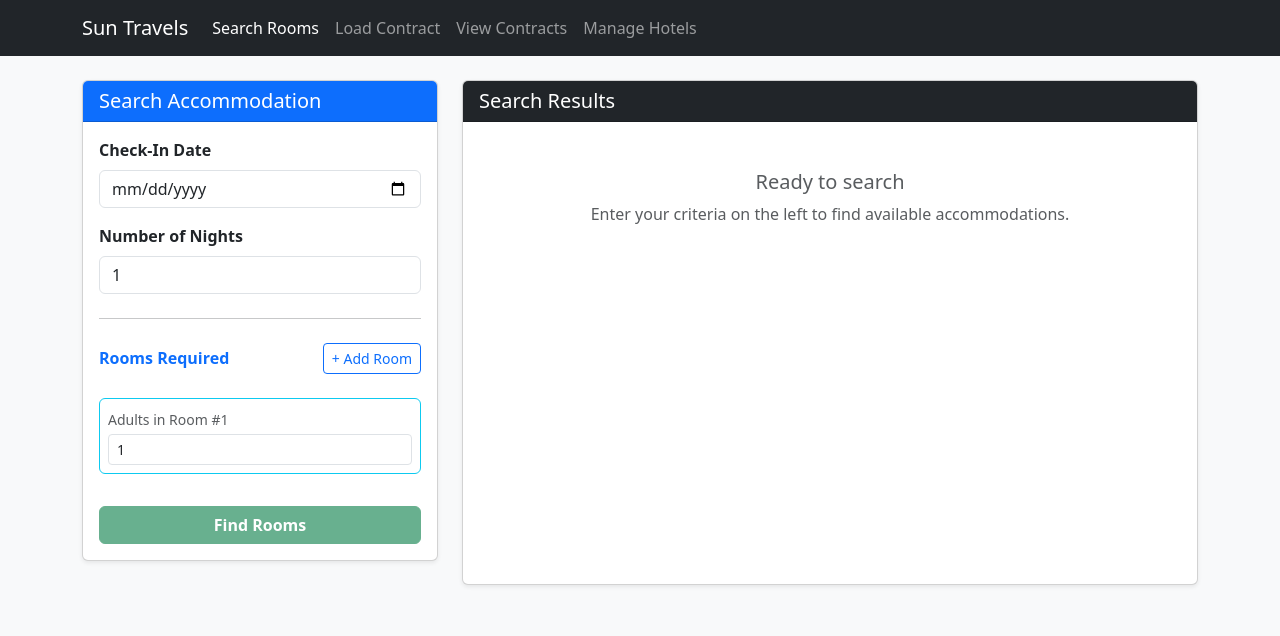
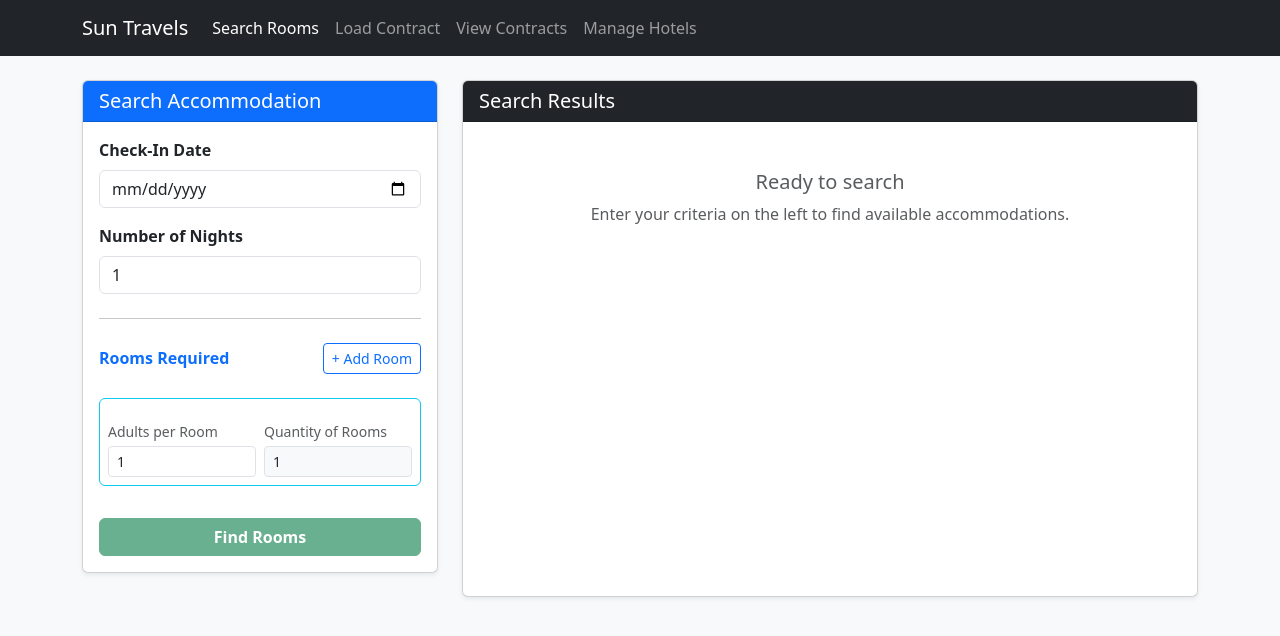
Before and after one commit to Dhana0313/SunTravels-Hotel-Contract-System, an Angular app in the folder sun-travels-ui/: page /search in a window 1280 px wide. Shown: the top 636 px of the page. Built offline with nearby package versions, Linux system fonts and the light colour scheme.

Commit message:
Fix the Change Detection issue

```diff
--- a/sun-travels-ui/src/app/features/contract-viewer/contract-viewer.ts
+++ b/sun-travels-ui/src/app/features/contract-viewer/contract-viewer.ts
@@ -1,4 +1,4 @@
-import { Component, OnInit } from '@angular/core';
+import { Component, OnInit, ChangeDetectorRef } from '@angular/core';
 import { CommonModule } from '@angular/common';
 import { ContractService } from '../../core/services/contract';
 import { ContractResponse } from '../../core/models/contract';
@@ -14,7 +14,10 @@ export class ContractViewer implements OnInit {
   contracts: ContractResponse[] = [];
   errorMessage = '';
 
-  constructor(private contractService: ContractService) {}
+  constructor(
+    private contractService: ContractService,
+    private cdr: ChangeDetectorRef
+  ) {}
 
   ngOnInit(): void {
     this.loadContracts();
@@ -24,6 +27,7 @@ export class ContractViewer implements OnInit {
     this.contractService.getAllContracts().subscribe({
       next: (data) => {
         this.contracts = data;
+        this.cdr.detectChanges();
       },
       error: (err) => {
         console.error('Error fetching contracts:', err);
--- a/sun-travels-ui/src/app/features/hotel-management/hotel-management.ts
+++ b/sun-travels-ui/src/app/features/hotel-management/hotel-management.ts
@@ -1,4 +1,4 @@
-import { Component, OnInit } from '@angular/core';
+import { Component, OnInit, ChangeDetectorRef } from '@angular/core';
 import { CommonModule } from '@angular/common';
 import { ReactiveFormsModule, FormBuilder, FormGroup, Validators } from '@angular/forms';
 import { HotelService } from '../../core/services/hotel';
@@ -19,7 +19,8 @@ export class HotelManagementComponent implements OnInit {
 
   constructor(
     private fb: FormBuilder,
-    private hotelService: HotelService
+    private hotelService: HotelService,
+    private cdr: ChangeDetectorRef
   ) {}
 
   ngOnInit(): void {
@@ -31,7 +32,10 @@ export class HotelManagementComponent implements OnInit {
 
   loadHotels(): void {
     this.hotelService.getAllHotels().subscribe({
-      next: (data) => this.hotels = data,
+      next: (data) => {
+        this.hotels = data;
+        this.cdr.detectChanges();
+      },
       error: (err) => console.error('Failed to load hotels', err)
     });
   }
@@ -48,6 +52,7 @@ export class HotelManagementComponent implements OnInit {
         error: (err) => {
           this.errorMessage = 'Failed to add hotel. Please try again.';
           this.successMessage = '';
+          this.cdr.detectChanges();
         }
       });
     }
--- a/sun-travels-ui/src/app/features/search-engine/search-engine.html
+++ b/sun-travels-ui/src/app/features/search-engine/search-engine.html
@@ -28,14 +28,25 @@
           <div formArrayName="roomRequests" class="d-flex flex-column gap-3">
             @for (room of roomRequests.controls; track $index; let i = $index) {
               <div [formGroupName]="i" class="card border-info">
-                <div class="card-body p-2 d-flex justify-content-between align-items-center gap-2">
-                  <div class="flex-grow-1">
-                    <label class="form-label small text-muted mb-1">Adults in Room #{{ i + 1 }}</label>
-                    <input type="number" class="form-control form-control-sm" formControlName="noOfAdults">
+                <div class="card-body p-2 position-relative">
+
+                  @if (roomRequests.length > 1) {
+                    <button type="button" class="btn btn-sm btn-link text-danger position-absolute top-0 end-0 text-decoration-none" (click)="removeRoomRequest(i)">
+                      <strong>X</strong>
+                    </button>
+                  }
+
+                  <div class="row g-2 mt-1">
+                    <div class="col-6">
+                      <label class="form-label small text-muted mb-1">Adults per Room</label>
+                      <input type="number" class="form-control form-control-sm" formControlName="noOfAdults">
+                    </div>
+                    <div class="col-6">
+                      <label class="form-label small text-muted mb-1">Quantity of Rooms</label>
+                      <input type="number" class="form-control form-control-sm bg-light" formControlName="roomQuantity">
+                    </div>
                   </div>
-                  @if (roomRequests.length > 1) {
-                    <button type="button" class="btn btn-sm btn-outline-danger mt-4" (click)="removeRoomRequest(i)">X</button>
-                  }
+
                 </div>
               </div>
             }
--- a/sun-travels-ui/src/app/features/search-engine/search-engine.ts
+++ b/sun-travels-ui/src/app/features/search-engine/search-engine.ts
@@ -1,8 +1,8 @@
-import { Component, OnInit } from '@angular/core';
+import { Component, OnInit, ChangeDetectorRef } from '@angular/core';
 import { CommonModule } from '@angular/common';
 import { ReactiveFormsModule, FormBuilder, FormGroup, FormArray, Validators } from '@angular/forms';
 import { SearchService } from '../../core/services/search';
-import { SearchResult } from '../../core/models/search';
+import { SearchResult, SearchRequest, RoomRequest } from '../../core/models/search';
 
 @Component({
   selector: 'app-search-engine',
@@ -22,8 +22,9 @@ export class SearchEngine implements OnInit {
 
   constructor(
     private fb: FormBuilder,
-    private searchService: SearchService
-  ) {}
+    private searchService: SearchService,
+    private cdr: ChangeDetectorRef
+  ) { }
 
   ngOnInit(): void {
     this.initForm();
@@ -44,7 +45,8 @@ export class SearchEngine implements OnInit {
 
   addRoomRequest(): void {
     const roomGroup = this.fb.group({
-      noOfAdults: [1, [Validators.required, Validators.min(1)]]
+      noOfAdults: [1, [Validators.required, Validators.min(1)]],
+      roomQuantity: [1, [Validators.required, Validators.min(1)]]
     });
     this.roomRequests.push(roomGroup);
   }
@@ -61,16 +63,37 @@ export class SearchEngine implements OnInit {
       this.hasSearched = false;
       this.errorMessage = '';
 
-      this.searchService.searchAvailableRooms(this.searchForm.value).subscribe({
+      const formValue = this.searchForm.value;
+      const finalRoomRequests: RoomRequest[] = [];
+
+      // Loop through the UI rows and multiply them based on the quantity
+      for (const row of formValue.roomRequests) {
+        for (let i = 0; i < row.roomQuantity; i++) {
+          finalRoomRequests.push({ noOfAdults: row.noOfAdults });
+        }
+      }
+
+      // Build the final strict payload for Spring Boot
+      const searchPayload: SearchRequest = {
+        checkInDate: formValue.checkInDate,
+        noOfNights: formValue.noOfNights,
+        roomRequests: finalRoomRequests
+      };
+      // ----------------------------------------
+
+      // Send the transformed payload instead of the raw form value
+      this.searchService.searchAvailableRooms(searchPayload).subscribe({
         next: (data) => {
           this.results = data;
           this.hasSearched = true;
           this.isSearching = false;
+          this.cdr.detectChanges();
         },
         error: (err) => {
           console.error('Search failed', err);
           this.errorMessage = 'Failed to execute search. Please verify your backend connection.';
           this.isSearching = false;
+          this.cdr.detectChanges();
         }
       });
     } else {
```
